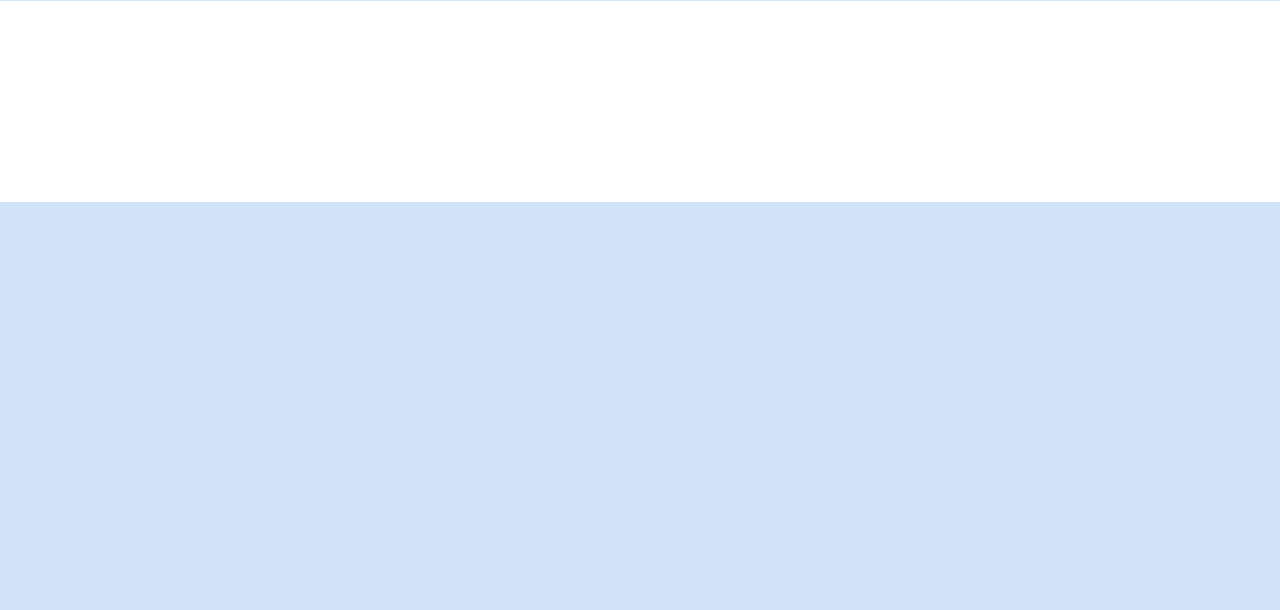
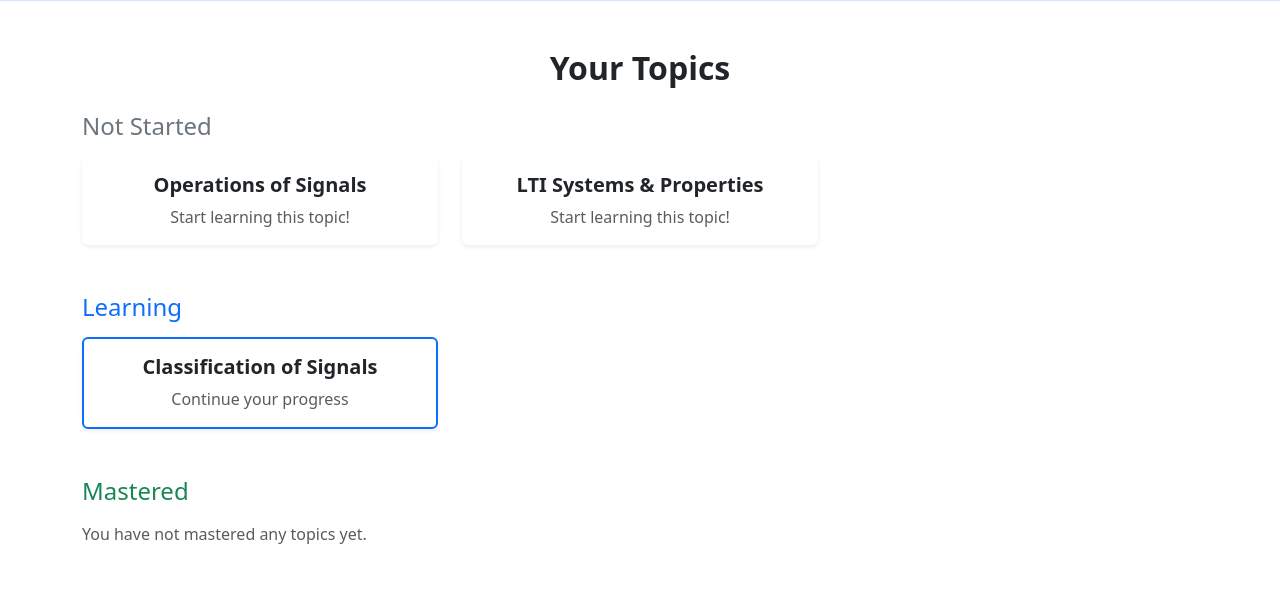
Before and after one commit to s0l1tary/IM3180-Project, a Django app: page / in a window 1280 px wide. Shown: the part 598-1208 px from the top of the page. Before the commit the page ends 800 px from the top, so only its background shows below. Run offline with Django 5.2, Linux system fonts and the light colour scheme; a user stored in the database is signed in; data comes from the database, SQL or seed files in the repository; both versions use the stored data as it was after the commit.

Commit message:
index modified

```diff
--- a/mysite/content/static/content/css/content.css
+++ b/mysite/content/static/content/css/content.css
@@ -1,5 +1,5 @@
 body {
-    background-color: #a5d2ff;
+    background-color: #d4e7fd;
 }
 
 .card {
--- a/mysite/content/templates/content/content.html
+++ b/mysite/content/templates/content/content.html
@@ -37,7 +37,7 @@
         <div class="row">
             {% for topic in mastered_topics %}
             <div class="col-md-3 mb-3">
-                <a class="card text-center shadow-sm bg-success text-white">
+                <a class="card text-center shadow-sm bg-success text-white text-decoration-none" href="{% url 'content_pdf' topic.id %}">
                     <div class="card-body">
                         <h5 class="card-title">{{ topic.name }}</h5>
                     </div>
--- a/mysite/content/views.py
+++ b/mysite/content/views.py
@@ -19,10 +19,11 @@ def content(request):
 @login_required
 def content_pdf(request, topic_id):
     topic = get_object_or_404(Topic, id=topic_id)
-    progress = UserTopicProgress.objects.get(user=request.user, topic=topic)
-    if progress.requires_review:
+    progress = UserTopicProgress.objects.filter(user=request.user, topic=topic).first()
+    if progress and progress.requires_review:
         progress.requires_review = False
         progress.save()
+
     return render(request, "content/materials.html", {
         'topic': topic
     })
--- a/mysite/main/static/main/css/index.css
+++ b/mysite/main/static/main/css/index.css
@@ -188,3 +188,9 @@
     margin-right: auto;
   }
 }
+
+.hover-shadow:hover {
+  transform: translateY(-3px);
+  box-shadow: 0 6px 20px rgba(0, 0, 0, 0.15);
+  transition: all 0.2s ease-in-out;
+}
--- a/mysite/main/templates/main/index.html
+++ b/mysite/main/templates/main/index.html
@@ -8,8 +8,8 @@
 {% endblock %}
 
 {% block content %}
-{% if user.is_authenticated %}
 <div class="landing-page">
+  <!-- Banner -->
   <section class="welcome-section row-1">
     <div class="row-1-col-1">
       <h1>Welcome to DeepLearn</h1>
@@ -21,21 +21,9 @@
       <img src="{% static 'main/image/landingpg/indeximg.png' %}" alt="Landing Page Banner" />
     </div>
   </section>
-  </div>
 
-{% else %}
-  <div class="landing-page">
-    <section class="welcome-section row-1">
-      <div class="row-1-col-1">
-        <h1>Welcome to DeepLearn</h1>
-        <p>Your IE2110 Signals and Systems journey starts here!</p>
-        <p>Ready to find your level?</p>
-        <a href="{% url 'take_quiz' %}" class="btn-quiz">Take Quiz</a>
-      </div>
-      <div class="row-1-col-2">
-        <img src="{% static 'main/image/landingpg/indeximg.png' %}" alt="Landing Page Banner" />
-      </div>
-    </section>
+    {% if not user.is_authenticated %}
+      <!-- Features -->
       <section class="features-section">
         <h2>How DeepLearn Helps You</h2>
         <div class="features-grid">
@@ -69,6 +57,75 @@
           </div>
         </div>
       </section>
+
+      {% else %}
+      <!-- Topics -->
+        <section class="container mt-5">
+          <h2 class="text-center mb-4 fw-bold">Your Topics</h2>
+
+          <!-- Not Started -->
+          <div class="mb-5">
+            <h4 class="mb-3 text-secondary">Not Started</h4>
+            <div class="row row-cols-1 row-cols-md-3 g-4">
+              {% for topic in not_started %}
+              <div class="col">
+                <a href="{% url 'content_pdf' topic.id %}" class="text-decoration-none text-dark">
+                  <div class="card h-100 shadow-sm border-0 hover-shadow">
+                    <div class="card-body text-center">
+                      <h5 class="card-title fw-semibold">{{  topic.name }}</h5>
+                      <p class="card-text text-muted">Start learning this topic!</p>
                     </div>
+                  </div>
+                </a>
+              </div>
+              {% empty %}
+              <p class="text-muted">No topics yet.</p>
+              {% endfor %}
+            </div>
+          </div>
+
+          <!-- Learning -->
+          <div class="mb-5">
+            <h4 class="mb-3 text-primary">Learning</h4>
+            <div class="row row-cols-1 row-cols-md-3 g-4">
+              {% for topic in learning %}
+              <div class="col">
+                <a href="{% url 'content_pdf' topic.id %}" class="text-decoration-none text-dark">
+                  <div class="card h-100 shadow-sm border-primary border-2 hover-shadow">
+                    <div class="card-body text-center">
+                      <h5 class="card-title fw-semibold">{{ topic.name }}</h5>
+                      <p class="card-text text-muted">Continue your progress</p>
+                    </div>
+                  </div>
+                </a>
+              </div>
+              {% empty %}
+              <p class="text-muted">No ongoing topics.</p>
+              {% endfor %}
+            </div>
+          </div>
+
+          <!-- Mastered -->
+          <div class="mb-5">
+            <h4 class="mb-3 text-success">Mastered</h4>
+            <div class="row row-cols-1 row-cols-md-3 g-4">
+              {% for topic in mastered %}
+              <div class="col">
+                <a href="{% url 'content_pdf' topic.id %}" class="text-decoration-none text-dark">
+                  <div class="card h-100 shadow-sm border-success border-2 hover-shadow">
+                    <div class="card-body text-center">
+                      <h5 class="card-title fw-semibold">{{ topic.name }}</h5>
+                      <p class="card-text text-muted">Review and reinforce your knowledge</p>
+                    </div>
+                  </div>
+                </a>
+              </div>
+              {% empty %}
+              <p class="text-muted">You have not mastered any topics yet.</p>
+              {% endfor %}
+            </div>
+          </div>
+        </section>
       {% endif %}
+  </div>
 {% endblock %}
--- a/mysite/main/views.py
+++ b/mysite/main/views.py
@@ -1,8 +1,33 @@
 from django.shortcuts import render
 from django.contrib.auth.decorators import login_required
+from quiz.models import *
 
 def index(request):
-    return render(request, 'main/index.html')
+    if not request.user.is_authenticated:
+        return render(request, 'main/index.html')
+
+    topics  = Topic.objects.all()
+    user_progress = UserTopicProgress.objects.filter(user = request.user)
+
+    not_started = []
+    learning = []
+    mastered = []
+
+    for topic in topics:
+        progress = user_progress.filter(topic=topic).first()
+
+        if not progress:
+            not_started.append(topic)
+        elif progress.mastery_level == "LEARNING":
+            learning.append(topic)
+        elif progress.mastery_level == "MASTERED":
+            mastered.append(topic)
+
+    return render(request, "main/index.html", {
+        "not_started": not_started,
+        "learning": learning,
+        "mastered": mastered
+    })
 
 @login_required
 def home(request):
--- a/mysite/quiz/utils.py
+++ b/mysite/quiz/utils.py
@@ -33,6 +33,9 @@ def update_user_progress(user_progress, quiz_type, quiz_score, question_records)
     base_increment = 3
     if quiz_type == 'PLACEMENT':
         updated_score = quiz_score
+
+        # Update recent_score_gain
+        user_progress.recent_score_gain = quiz_score
     else:
         # Calculate score increment
         total_weight = sum(weights[q["difficulty"]] for q in question_records)
```
Also changed, not shown: mysite/db.sqlite3. Lines whose indentation alone changed are shown as unchanged.
